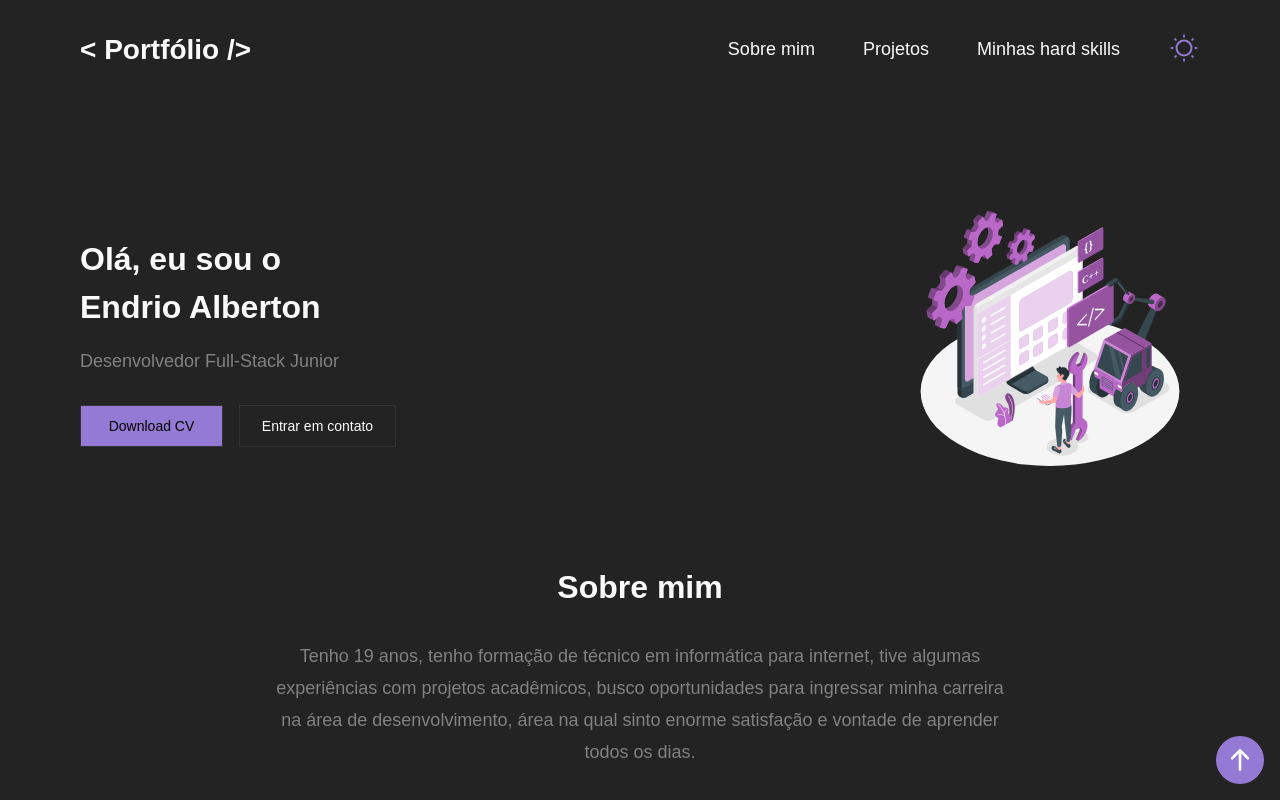
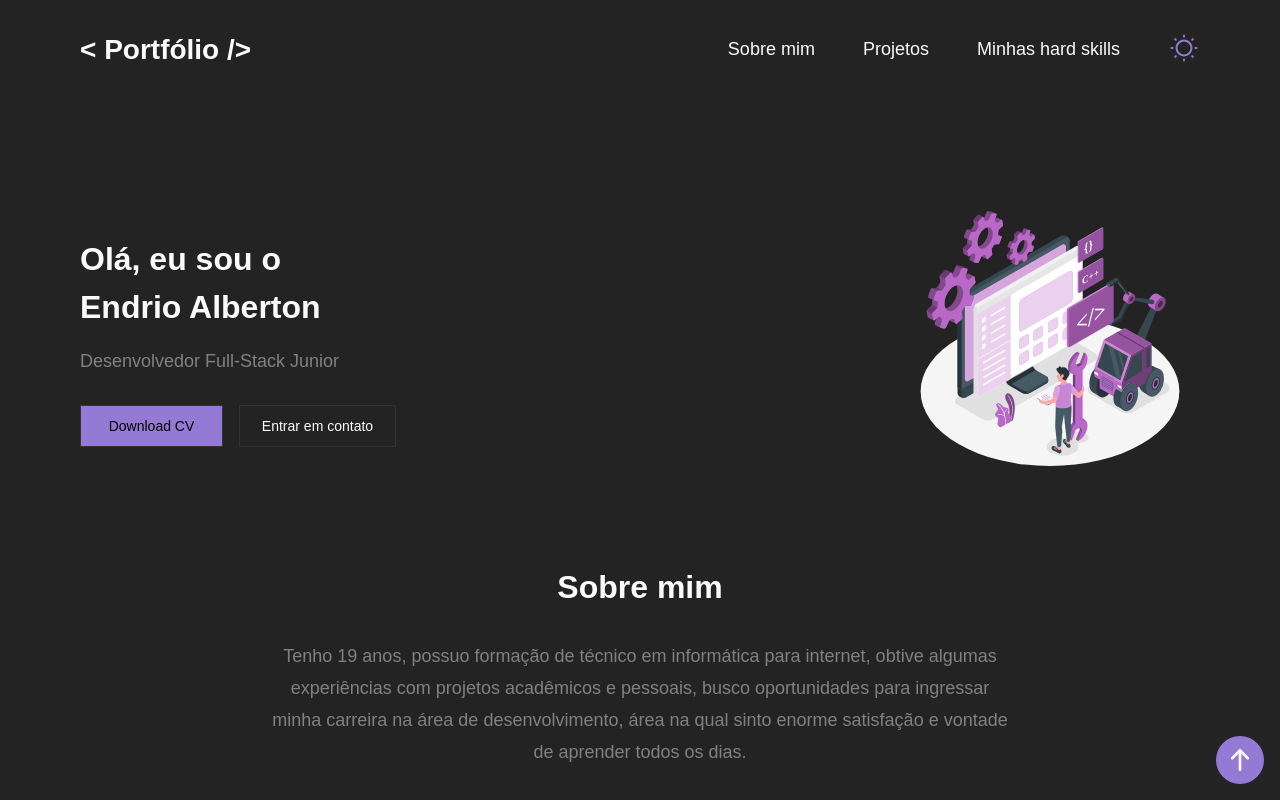
Before and after one commit to EndrioAlberton/Portifolio, a React (Vite) app: page / in a window 1280 px wide. Shown: the top 800 px of the page. Built offline with nearby package versions, Linux system fonts and the light colour scheme; a web font is replaced by a local one.

Commit message:
edit: about

```diff
--- a/src/components/About/index.tsx
+++ b/src/components/About/index.tsx
@@ -28,9 +28,9 @@ export function About() {
     >
       <h2>Sobre mim</h2>
       <p>
-      Tenho 19 anos, tenho formação de técnico em informática para internet, tive algumas experiências com projetos acadêmicos,
-      busco oportunidades para ingressar minha carreira na área de desenvolvimento,
-      área na qual sinto enorme satisfação e vontade de aprender todos os dias.
+      Tenho 19 anos, possuo formação de técnico em informática para internet, obtive algumas experiências com projetos acadêmicos e pessoais,
+      busco oportunidades para ingressar minha carreira na área de desenvolvimento, área na qual sinto enorme satisfação e vontade de aprender
+      todos os dias.
       </p>
     </AboutContainer>
   )
```
